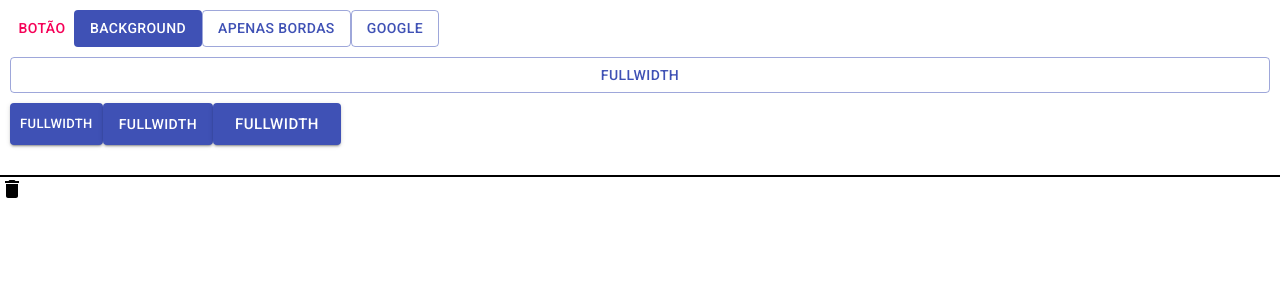
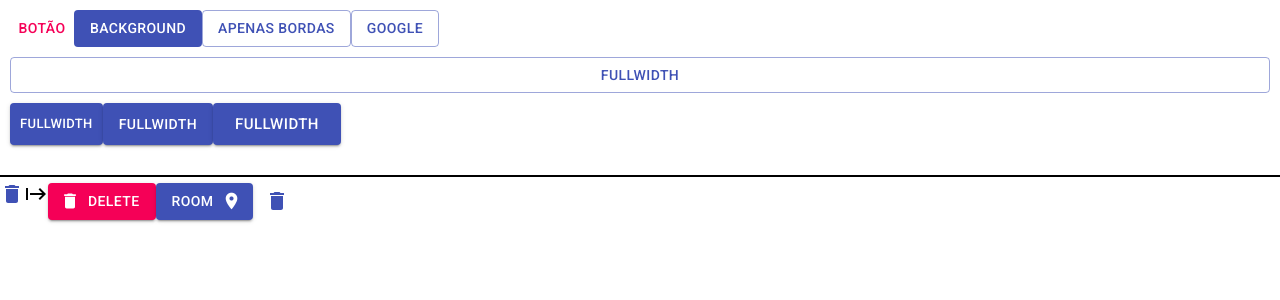
Before and after one commit to LuisLimaIt/mini-curso-material-ui-reactjs, a React (Create React App) app: page / in a window 1280 px wide. Shown: the top 300 px of the page. Built offline with nearby package versions, Linux system fonts and the light colour scheme.

Commit message:
Icons and icons buttons

```diff
--- a/public/index.html
+++ b/public/index.html
@@ -25,6 +25,7 @@
       Learn how to configure a non-root public URL by running `npm run build`.
     -->
     <link rel="stylesheet" href="https://fonts.googleapis.com/css?family=Roboto:300,400,500,700&display=swap" />
+    <link rel="stylesheet" href="https://fonts.googleapis.com/icon?family=Material+Icons" />
     <title>React App</title>
   </head>
   <body>
--- a/src/App.jsx
+++ b/src/App.jsx
@@ -1,7 +1,6 @@
 import React from "react";
 import Buttons from './material/Buttons'
 import Icons from "./material/Icons";
-
 
 function App() {
   return (
--- a/src/material/Icons.jsx
+++ b/src/material/Icons.jsx
@@ -1,9 +1,43 @@
 import React from "react"
 import { Delete as DeleteIcon } from "@material-ui/icons";
+import { Icon, IconButton } from "@material-ui/core";
+import Button from '@material-ui/core/Button'
 
 const Icons = (props) => (
     <>
-        <DeleteIcon />
+    {/* Alternativa com ícone SVG*/}
+        <DeleteIcon
+            color="primary"
+        />
+
+        {/* Alternativa com ícone span*/}
+        <Icon>
+            start
+        </Icon>
+
+        <Button
+            variant="contained"
+            color="secondary"
+            startIcon={<DeleteIcon />}
+        >
+          Delete
+        </Button>
+
+        <Button
+            variant="contained"
+            color="primary"
+            endIcon={<Icon>room</Icon>}
+        >
+          Room
+        </Button>
+
+        <IconButton
+            aria-label="delete"
+        >
+            <DeleteIcon
+                color="primary"
+            />
+        </IconButton>
     </>
 );
 
```
